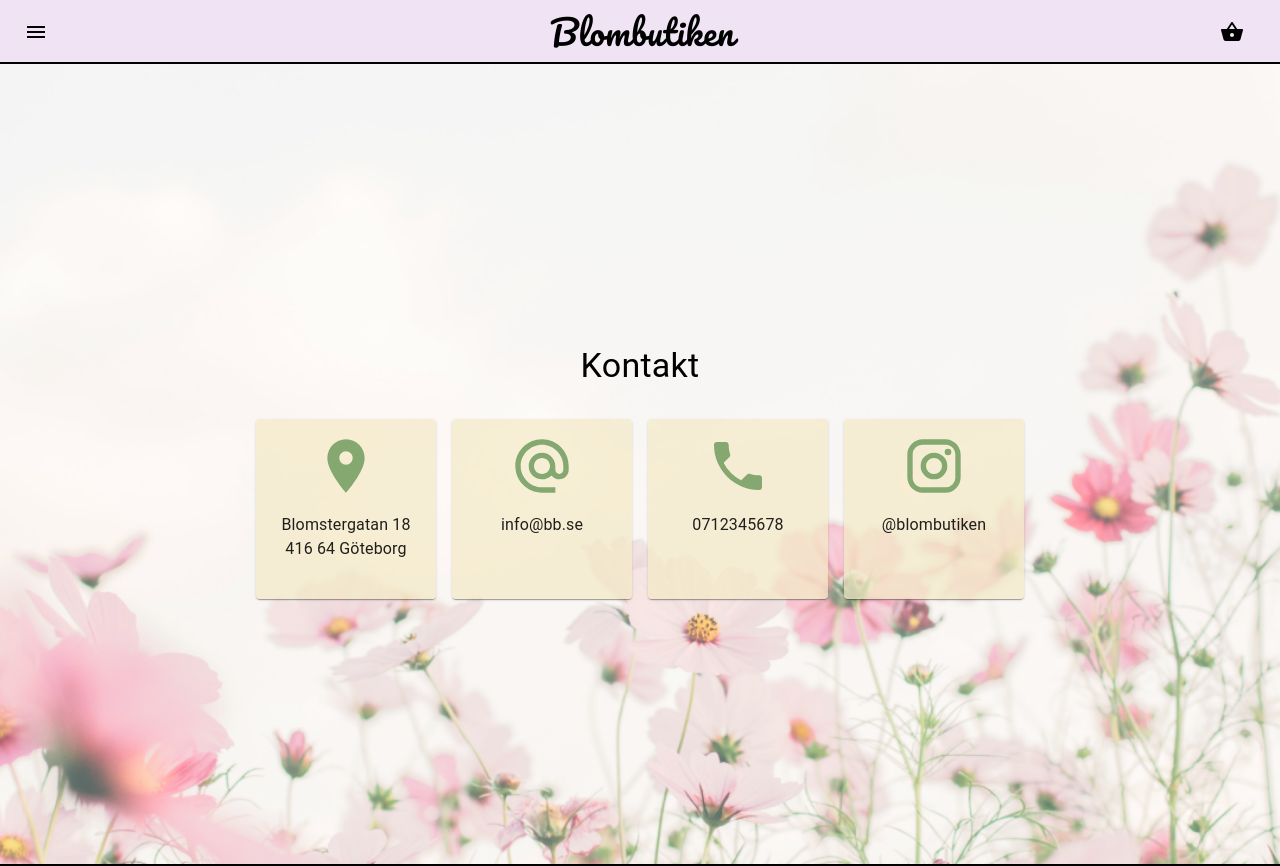
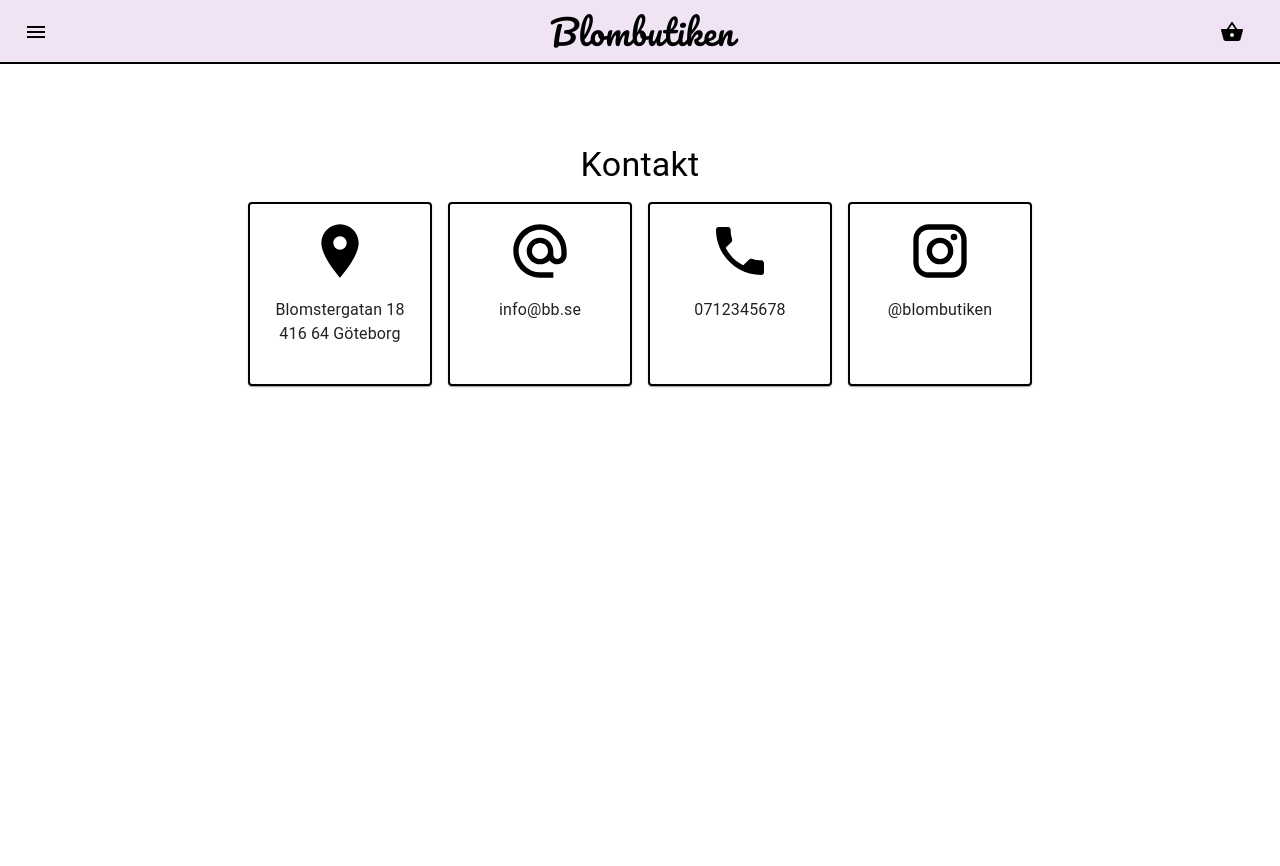
Before and after one commit to elinarnten/blomButik, a React (Create React App) app: page /kontakt in a window 1280 px wide. Shown: the top 866 px of the page. Built offline with nearby package versions, Linux system fonts and the light colour scheme.

Commit message:
fix pup/up styling

```diff
--- a/src/components/About.tsx
+++ b/src/components/About.tsx
@@ -6,19 +6,20 @@ function About() {
   return (
     <Box
       sx={{
-        backgroundImage: `url(${FlowerBackground})`,
+        //backgroundImage: `url(${FlowerBackground})`,
         backgroundPosition: "center",
         backgroundSize: "cover",
         minHeight: "100vh",
         //flex: 1,
         display: "flex",
         flexDirection: "column",
-        justifyContent: "center"
+        //justifyContent: "center",
+        mt: 10
       }}
     >
       <Typography
         variant="h4"
-        sx={{ display: "flex", justifyContent: "center", m: 2}}
+        sx={{ display: "flex", justifyContent: "center", mb: 2}}
       >
         Om oss
       </Typography>
@@ -27,11 +28,12 @@ function About() {
       >
         <Box
           sx={{
-            width: "70%",
+            width: "50%",
             height: "100%",
-            m: 1,
-            backgroundColor: "rgba(244, 234, 198, 0.4)",
+            //m: 1,
+            //backgroundColor: "rgba(244, 234, 198, 0.4)",
             borderRadius: 3,
+            border: "solid black 2px"
           }}
         >
           <Typography
@@ -51,8 +53,8 @@ function About() {
         </Box>
         <Box
           sx={{
-            height: "15rem",
-            width: "15rem",
+            height: "20rem",
+            width: "20rem",
             backgroundImage: `url(${Avatar})`,
             backgroundSize: "contain",
           }}
--- a/src/components/Card.tsx
+++ b/src/components/Card.tsx
@@ -104,7 +104,7 @@ export default function CardView(props: Props) {
           horizontal: "center",
         }}
       >
-        <Card sx={{ display: "flex", height: "100%", width: "40rem" }}>
+        <Card sx={{ display: "flex", height: "100%", width: "40rem", border:"solid black 2px" }}>
           <CardMedia
             component="img"
             image={props.item.img}
@@ -118,26 +118,28 @@ export default function CardView(props: Props) {
               justifyContent: "center",
               alignItems: "center",
               flexDirection: "column",
+              m: 2
             }}
           >
             <Typography
               variant="h5"
               sx={{
                 fontFamily: "Quicksand, cursive",
-                color: "rgb(250, 218, 112)",
+                color: "black",
+                mb: 1
               }}
             >
               {props.item.title}
             </Typography>
-            <Typography> {props.item.price} KR/ st</Typography>
-            <Typography> {props.item.description} </Typography>
+            <Typography sx={{mb: 1}}> {props.item.price} KR/ st</Typography>
+            <Typography sx={{mb: 1}}> {props.item.description} </Typography>
             <Button
               size="small"
               variant="contained"
               style={{
                 position: "static",
                 borderRadius: 5,
-                backgroundColor: "#ffcc80",
+                backgroundColor: "black",
                 padding: "5px 35px",
                 fontSize: "8px",
                 alignSelf: "center",
--- a/src/components/CheckOutContact.tsx
+++ b/src/components/CheckOutContact.tsx
@@ -83,14 +83,14 @@ function CheckOutContact() {
               type="name"
               size="small"
               value={firstname}
-              //error={firstname === ""}
-              //helperText={firstname === "" ? 'Empty field!' : ' '}
+              error={firstname === ""}
+              helperText={firstname === "" ? 'Vänligen fyll i ditt förnamn' : ' '}
 
               sx={{
                 mr: 2,
                 mb: 2,
                 color: "black",
-                border: "solid black 2px",
+                //border: "solid black 2px",
                 borderRadius: 1
                 //border:
                 //backgroundColor: "white",
--- a/src/components/CheckOutPayment.tsx
+++ b/src/components/CheckOutPayment.tsx
@@ -199,9 +199,9 @@ function CheckOutPayment() {
               size="small"
               variant="contained"
               sx={{
-                backgroundColor: "#F4EAC6",
+                backgroundColor: "black",
                 boxShadow: "none",
-                color: "black",
+                color: "white",
                 mt: 2,
               }}
               onClick={proceedOrder}
@@ -272,9 +272,9 @@ function CheckOutPayment() {
               size="small"
               variant="contained"
               sx={{
-                backgroundColor: "#F4EAC6",
+                backgroundColor: "black",
                 boxShadow: "none",
-                color: "black",
+                color: "white",
                 mt: 2,
               }}
               onClick={proceedOrder}
@@ -347,9 +347,9 @@ function CheckOutPayment() {
               size="small"
               variant="contained"
               sx={{
-                backgroundColor: "#F4EAC6",
+                backgroundColor: "black",
                 boxShadow: "none",
-                color: "black",
+                color: "white",
                 mt: 2,
               }}
               onClick={proceedOrder}
--- a/src/components/Contact.tsx
+++ b/src/components/Contact.tsx
@@ -11,7 +11,7 @@ function Contact() {
   // <Box  sx={{height: "100%"}} >
     <Box
       sx={{
-       backgroundImage: `url(${FlowerBackground})`,
+       //backgroundImage: `url(${FlowerBackground})`,
         backgroundSize: "cover",
         backgroundPosition: "center",
 
@@ -22,13 +22,14 @@ function Contact() {
         //m: "2rem",
         //flex: 1,
         display: "flex",
-        justifyContent: "center",
+        //justifyContent: "center",
         alignItems: "center",
-        flexDirection: "column"
+        flexDirection: "column",
+        mt: 10
       }}
 
     >
-      <Typography variant="h4" component="div" sx={{ m: 3 }}>
+      <Typography variant="h4" component="div" sx={{ mb: 1 }}>
         Kontakt
       </Typography>
       <Box
@@ -42,10 +43,11 @@ function Contact() {
       >
         <Card
           sx={{
-            backgroundColor: "rgba(244, 234, 198, 0.7 )",
+            //backgroundColor: "rgba(244, 234, 198, 0.7 )",
             height: 180,
             width: 180,
             m: 1,
+            border: "solid black 2px"
           }}
         >
           <div
@@ -56,7 +58,7 @@ function Contact() {
               padding: 15,
             }}
           >
-            <LocationOnIcon style={{ color: "#84A86F", fontSize: "4rem" }} />
+            <LocationOnIcon style={{ color: "black", fontSize: "4rem" }} />
           </div>
 
           <Typography sx={{ mx: "auto", textAlign: "center" }}>
@@ -66,10 +68,11 @@ function Contact() {
 
         <Card
           sx={{
-            backgroundColor: "rgba(244, 234, 198, 0.7 )",
+            //backgroundColor: "rgba(244, 234, 198, 0.7 )",
             height: 180,
             width: 180,
             m: 1,
+            border: "solid black 2px"
           }}
         >
           <div
@@ -81,7 +84,7 @@ function Contact() {
             }}
           >
             <AlternateEmailIcon
-              style={{ color: "#84A86F", fontSize: "4rem" }}
+              style={{ color: "black", fontSize: "4rem" }}
             />
           </div>
           <Typography sx={{ mx: "auto", textAlign: "center" }}>
@@ -91,10 +94,11 @@ function Contact() {
 
         <Card
           sx={{
-            backgroundColor: "rgba(244, 234, 198, 0.7 )",
+            //backgroundColor: "rgba(244, 234, 198, 0.7 )",
             height: 180,
             width: 180,
             m: 1,
+            border: "solid black 2px"
           }}
         >
           <div
@@ -105,7 +109,7 @@ function Contact() {
               padding: 15,
             }}
           >
-            <PhoneIcon style={{ color: "#84A86F", fontSize: "4rem" }} />
+            <PhoneIcon style={{ color: "black", fontSize: "4rem" }} />
           </div>
           <Typography sx={{ mx: "auto", textAlign: "center" }}>
             0712345678
@@ -114,10 +118,11 @@ function Contact() {
 
         <Card
           sx={{
-            backgroundColor: "rgba(244, 234, 198, 0.7 )",
+            //backgroundColor: "rgba(244, 234, 198, 0.7 )",
             height: 180,
             width: 180,
             m: 1,
+            border: "solid black 2px"
           }}
         >
           <div
@@ -128,7 +133,7 @@ function Contact() {
               padding: 15,
             }}
           >
-            <InstagramIcon style={{ color: "#84A86F", fontSize: "4rem" }} />
+            <InstagramIcon style={{ color: "black", fontSize: "4rem" }} />
           </div>
 
           <Typography sx={{ mx: "auto", textAlign: "center" }}>
--- a/src/components/OrderConfirmation.tsx
+++ b/src/components/OrderConfirmation.tsx
@@ -22,7 +22,7 @@ function OrderConfirmation()  {
       <Box sx={{
         width: "100%",
         minHeight: "100vh",
-        backgroundImage: `url(${BgCheckOut})`,
+        //backgroundImage: `url(${BgCheckOut})`,
         backgroundSize: "cover",
         backgroundRepeat: "no-repeat",
         backgroundPosition: "center",
@@ -34,13 +34,14 @@ function OrderConfirmation()  {
           //height: "100%",
           display: "flex",
           flexDirection: "column",
-          justifyContent: "center",
+          //justifyContent: "center",
           alignItems: "center",
         }}>
-          <Typography>Orderbekräftelse</Typography>
-          <Typography>Ditt ordernummer är: {orderNumber}</Typography>
-          <Typography>
-            Tack för ditt köp!
+          <Typography variant="h4" sx={{mt: 10}}>Tack för ditt köp!</Typography>
+          <Typography sx={{m:2}}>Ditt ordernummer är: <strong> {orderNumber} </strong></Typography>
+          <Typography>Frågor? Tveka inte att höra av dig.</Typography>
+          <Typography sx={{m:2, textAlign: "center"}}>
+             Vi på Blombutiken hoppas du blir nöjd med <br></br>dina varor och att vi ses snart igen.
           </Typography>
       </Box>
       </Box>
--- a/src/components/SlideIn.tsx
+++ b/src/components/SlideIn.tsx
@@ -47,7 +47,7 @@ function CheckOutButton() {
   </Button>
   }
    else {
-    return <></>
+    return <Typography sx={{ml: 4, color: "red"}}>Oups! <br></br>Varukorgen är tom.</Typography>
   }
 }
 
@@ -65,7 +65,7 @@ function CheckOutButton() {
       <Box sx={{ width: "auto", p: "1rem" }}>
         <Typography variant="h5">Varukorg</Typography>
 
-        <Box sx={{ display: "flex", flexDirection: "column", mt: 1 }}>
+        <Box sx={{ display: "flex", flexDirection: "column", mt: 1, alignItems: "center" }}>
           {itemInCart.map((cartItem) => (
             <Card
               key={cartItem.shopItem.id}
@@ -104,8 +104,15 @@ function CheckOutButton() {
           ))}
         </Box>
 
-        <Box>
-          Totalt pris: {totalPrice} kr
+        <Box sx={{display: "flex"}}>
+          <Box>
+          <Typography>
+          Totalpris: {totalPrice} kr
+          </Typography>
+          <Typography sx={{fontSize: 12}}>
+          Frakt tillkommer
+          </Typography>
+          </Box>
           <Link to="/kunduppgifter" style={{ textDecoration: "none" }}>
            <CheckOutButton />
           </Link>
```
